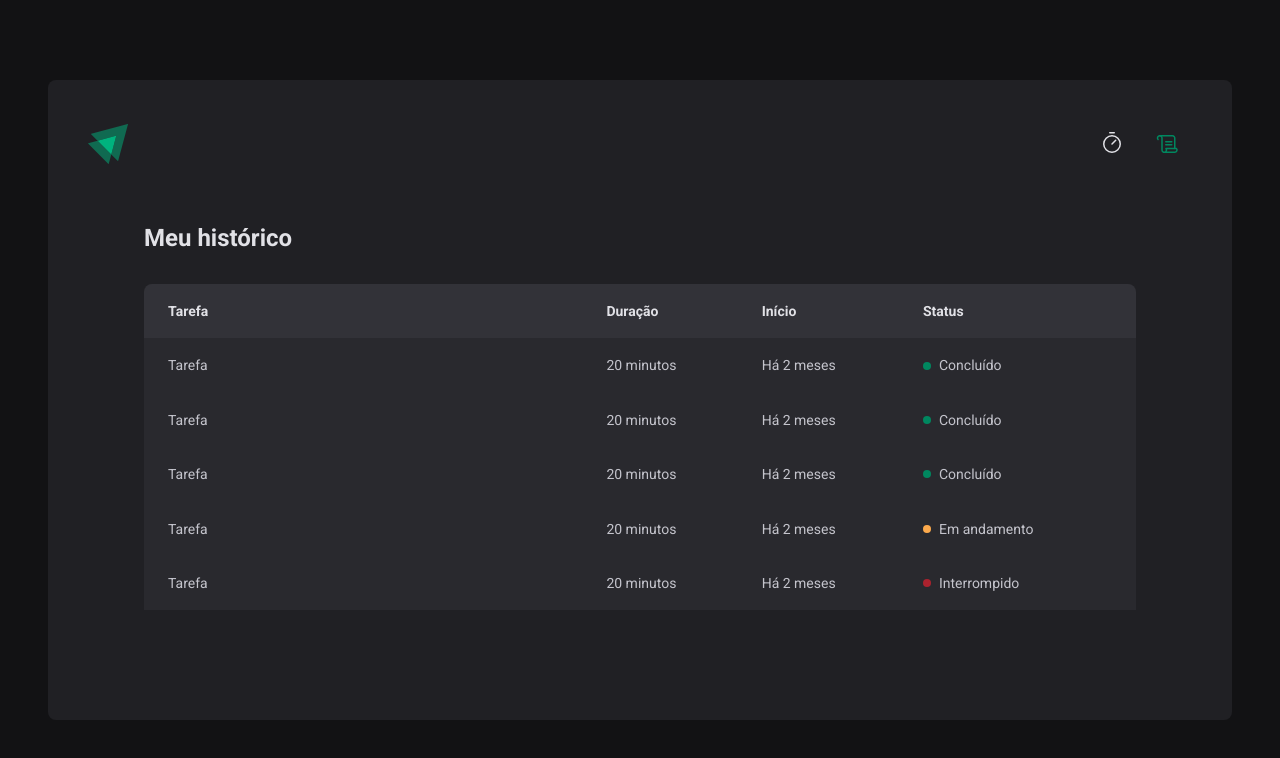
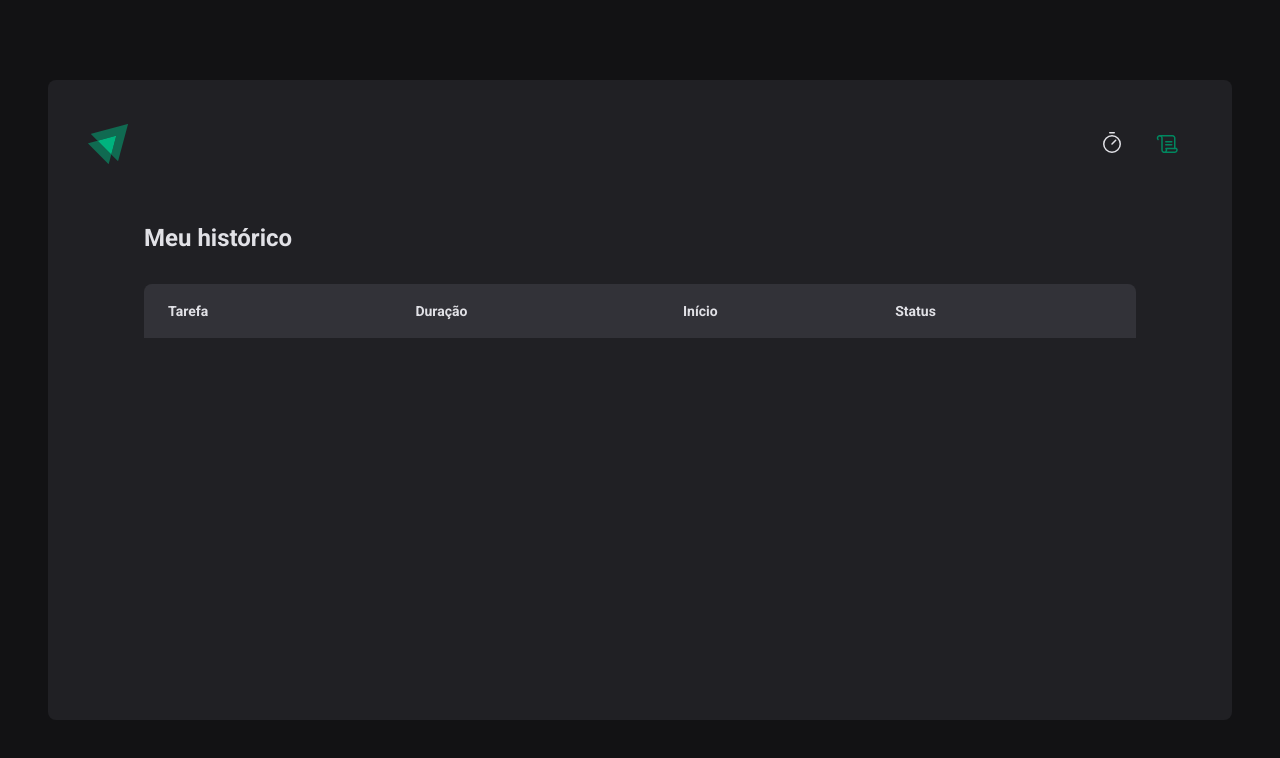
Before and after one commit to rgarcia-s/rocketseat-react-02-spa-context, a React (Vite) app: page /history in a window 1280 px wide. Shown: the top 758 px of the page. Built offline with nearby package versions, Linux system fonts and the light colour scheme.

Commit message:
Fixed bugs in task finish

```diff
--- a/src/contexts/CyclesContext.tsx
+++ b/src/contexts/CyclesContext.tsx
@@ -51,6 +51,9 @@
         }
       }),
     )
+
+    setActiveCycleId(undefined)
+    document.title = 'Ignite Timer'
   }
 
   const setSecondsPassed = (seconds: number) => {
@@ -86,6 +89,8 @@
       }),
     )
 
+    setActiveCycleId(undefined)
+
     document.title = 'Ignite Timer'
   }
 
--- a/src/pages/History/index.tsx
+++ b/src/pages/History/index.tsx
@@ -1,3 +1,5 @@
+import { formatDistanceToNow } from 'date-fns'
+import ptBR from 'date-fns/locale/pt-BR'
 import { useContext } from 'react'
 import { CyclesContext } from '../../contexts/CyclesContext'
 import { HistoryContainer, HistoryList, Status } from './styles'
@@ -20,46 +22,33 @@
             </tr>
           </thead>
           <tbody>
-            <tr>
-              <td>Tarefa</td>
-              <td>20 minutos</td>
-              <td>Há 2 meses</td>
-              <td>
-                <Status statusColor="green">Concluído</Status>
-              </td>
-            </tr>
-            <tr>
-              <td>Tarefa</td>
-              <td>20 minutos</td>
-              <td>Há 2 meses</td>
-              <td>
-                <Status statusColor="green">Concluído</Status>
-              </td>
-            </tr>
-            <tr>
-              <td>Tarefa</td>
-              <td>20 minutos</td>
-              <td>Há 2 meses</td>
-              <td>
-                <Status statusColor="green">Concluído</Status>
-              </td>
-            </tr>
-            <tr>
-              <td>Tarefa</td>
-              <td>20 minutos</td>
-              <td>Há 2 meses</td>
-              <td>
-                <Status statusColor="yellow">Em andamento</Status>
-              </td>
-            </tr>
-            <tr>
-              <td>Tarefa</td>
-              <td>20 minutos</td>
-              <td>Há 2 meses</td>
-              <td>
-                <Status statusColor="red">Interrompido</Status>
-              </td>
-            </tr>
+            {cycles.map((cycle) => {
+              return (
+                <tr key={cycle.id}>
+                  <td>{cycle.task}</td>
+                  <td>{cycle.minutesAmount} minutos</td>
+                  <td>
+                    {formatDistanceToNow(cycle.startDate, {
+                      addSuffix: true,
+                      locale: ptBR,
+                    })}
+                  </td>
+                  <td>
+                    {cycle.finishedDate && (
+                      <Status statusColor="green">Concluído</Status>
+                    )}
+
+                    {cycle.interruptedDate && (
+                      <Status statusColor="red">Interrompido</Status>
+                    )}
+
+                    {!cycle.finishedDate && !cycle.interruptedDate && (
+                      <Status statusColor="yellow">Em andamento</Status>
+                    )}
+                  </td>
+                </tr>
+              )
+            })}
           </tbody>
         </table>
       </HistoryList>
```
